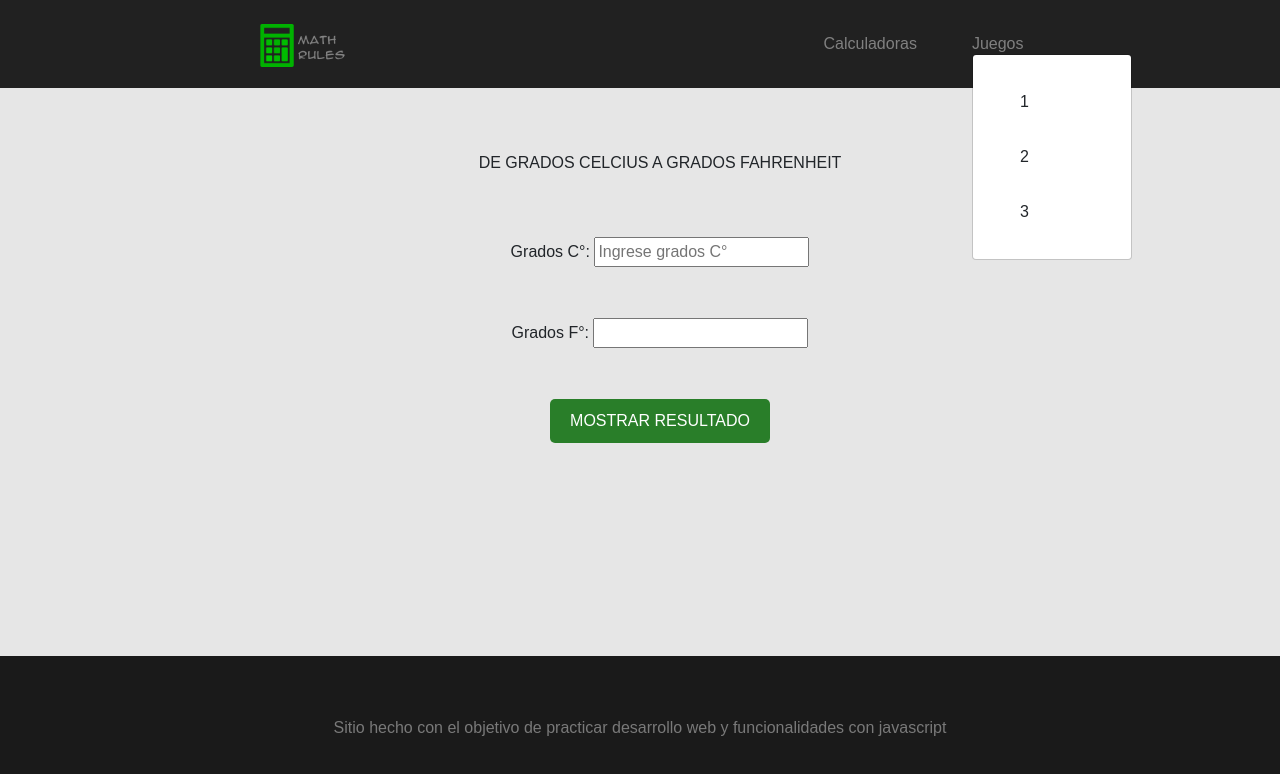
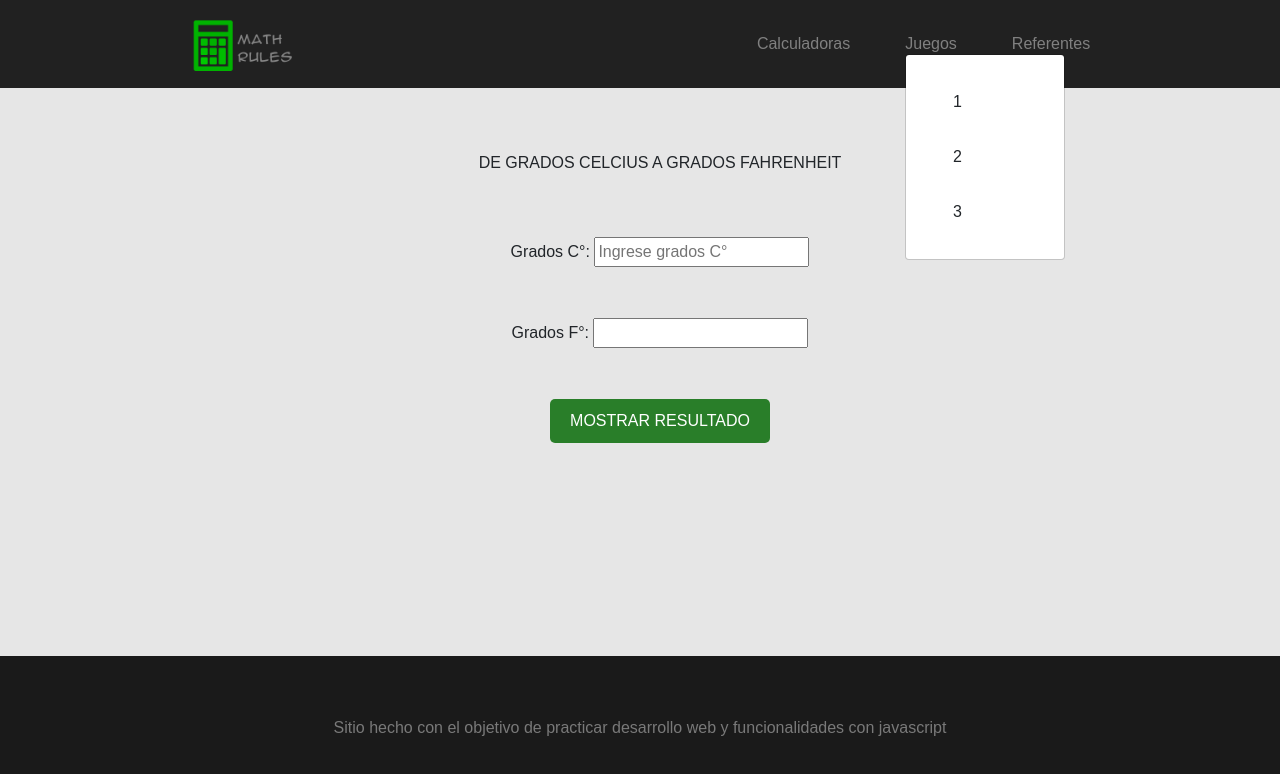
Before and after one commit to MarianoGuevara/sitio-javacript-html-css, a plain HTML site: page pag_uno.html in a window 1280 px wide. Both pictures are taken after a click on the button "Juegos". Drawn offline with nearby package versions, Linux system fonts and the light colour scheme.

Commit message:
commit subida inicial

```diff
--- a/pag_uno.html
+++ b/pag_uno.html
@@ -12,7 +12,7 @@
     <body>
         <header id="header">
             <div class="logo">
-                <a href="index.html"><img src="imagenes/logo.png" alt="logo" width="18%"></a>
+                <a href="index.html"><img src="imagenes/logo.png" alt="logo" width="21%"></a>
             </div>
             <div class="opciones">
                 <div class="dropdown">
@@ -30,6 +30,16 @@
                       Juegos
                     </a>
                     <ul class="dropdown-menu" aria-labelledby="dropdownMenu2">
+                      <li><a href="juego_uno.html"><button class="dropdown-item" type="button">1</button></a></li>
+                      <li><button class="dropdown-item" type="button">2</button></li>
+                      <li><button class="dropdown-item" type="button">3</button></li>
+                    </ul>
+                  </div>
+                  <div class="dropdown_tres">
+                    <a class="juegos" href="#" id="navbarDropdown" role="button" data-toggle="dropdown" aria-haspopup="true" aria-expanded="false">
+                      Referentes
+                    </a>
+                    <ul class="dropdown-menu" aria-labelledby="dropdownMenu3">
                       <li><a href="juego_uno.html"><button class="dropdown-item" type="button">1</button></a></li>
                       <li><button class="dropdown-item" type="button">2</button></li>
                       <li><button class="dropdown-item" type="button">3</button></li>
```
Also changed, not shown: index.html (+10 -0 lines), juego_uno.html (+11 -1 lines).
